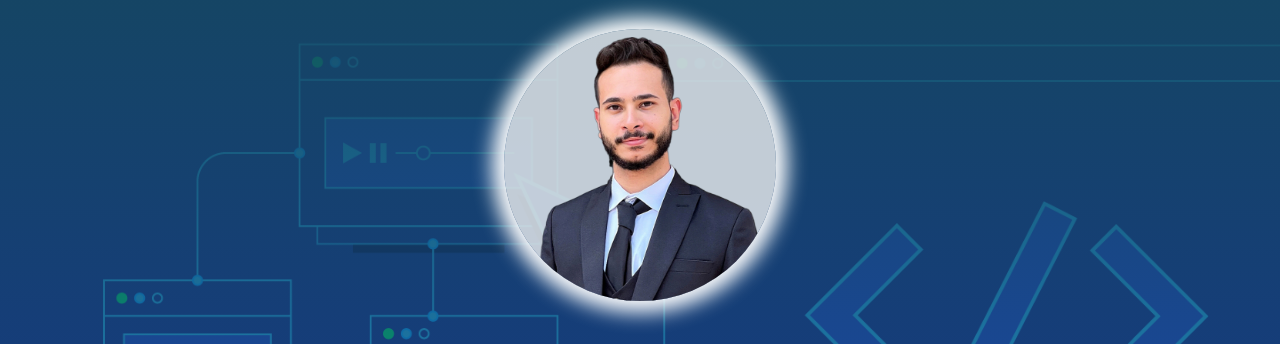
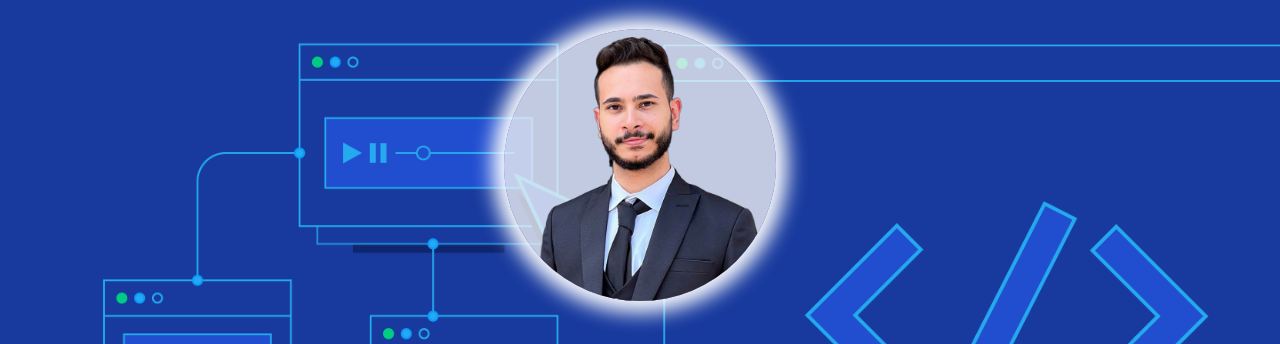
Before and after one commit to RemoFox/Remon-Portfolio, a plain HTML site: page index.html in a window 1280 px wide. Shown: the part 79-423 px from the top of the page. Drawn offline with nearby package versions, Linux system fonts and the light colour scheme.

Commit message:
Added an image

```diff
--- a/css/style.css
+++ b/css/style.css
@@ -22,8 +22,9 @@ body{
 /*sec-1*/
 .sec-1{
     color: white;
-background-image:  linear-gradient(to bottom,#154760,#00000018),
-url('/images/0122-uiuxfrontend-Waldek_Social-836df1eeafa62b99011d845c4163cfdc.png');
+background-image:URL('../images/0122-uiuxfrontend-Waldek_Social-836df1eeafa62b99011d845c4163cfdc.png'),
+ linear-gradient(to bottom,#154760,#00000018);
+
 height: 100vh;
 background-size: cover
 }
```
